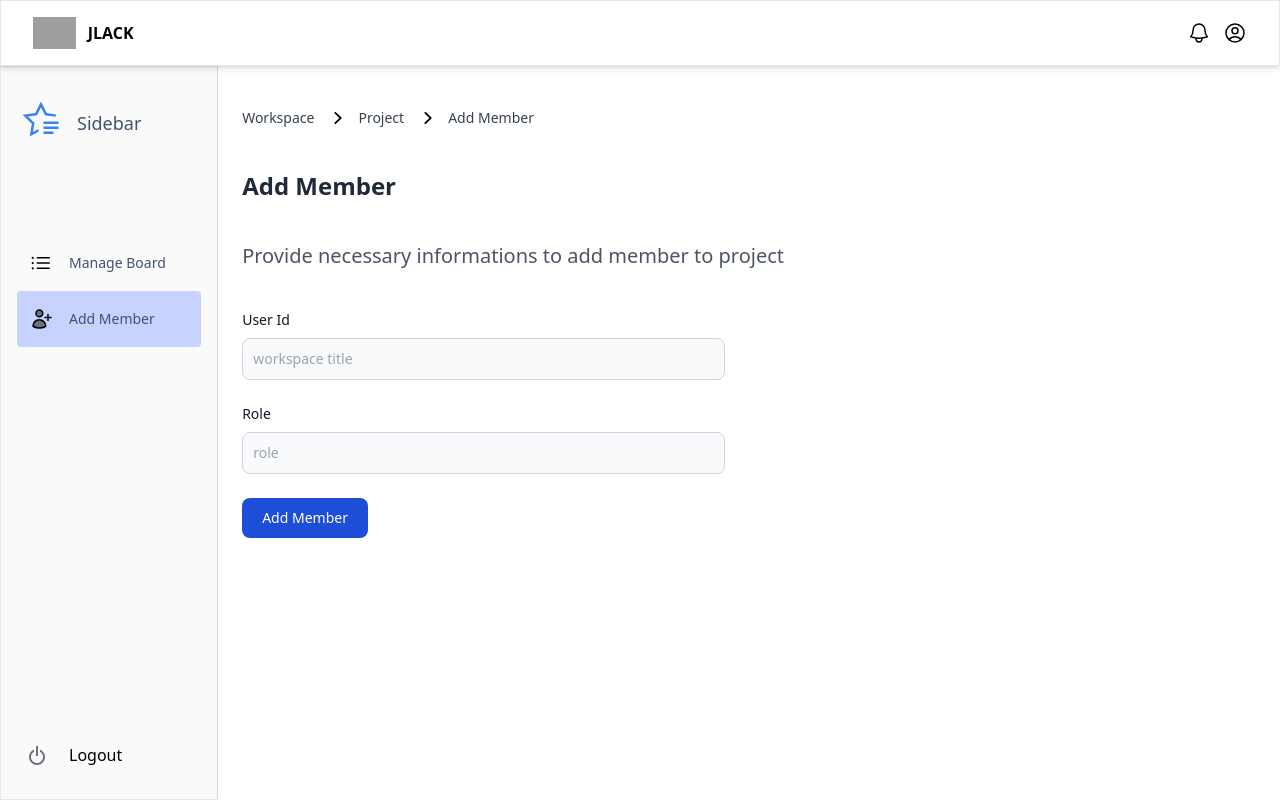
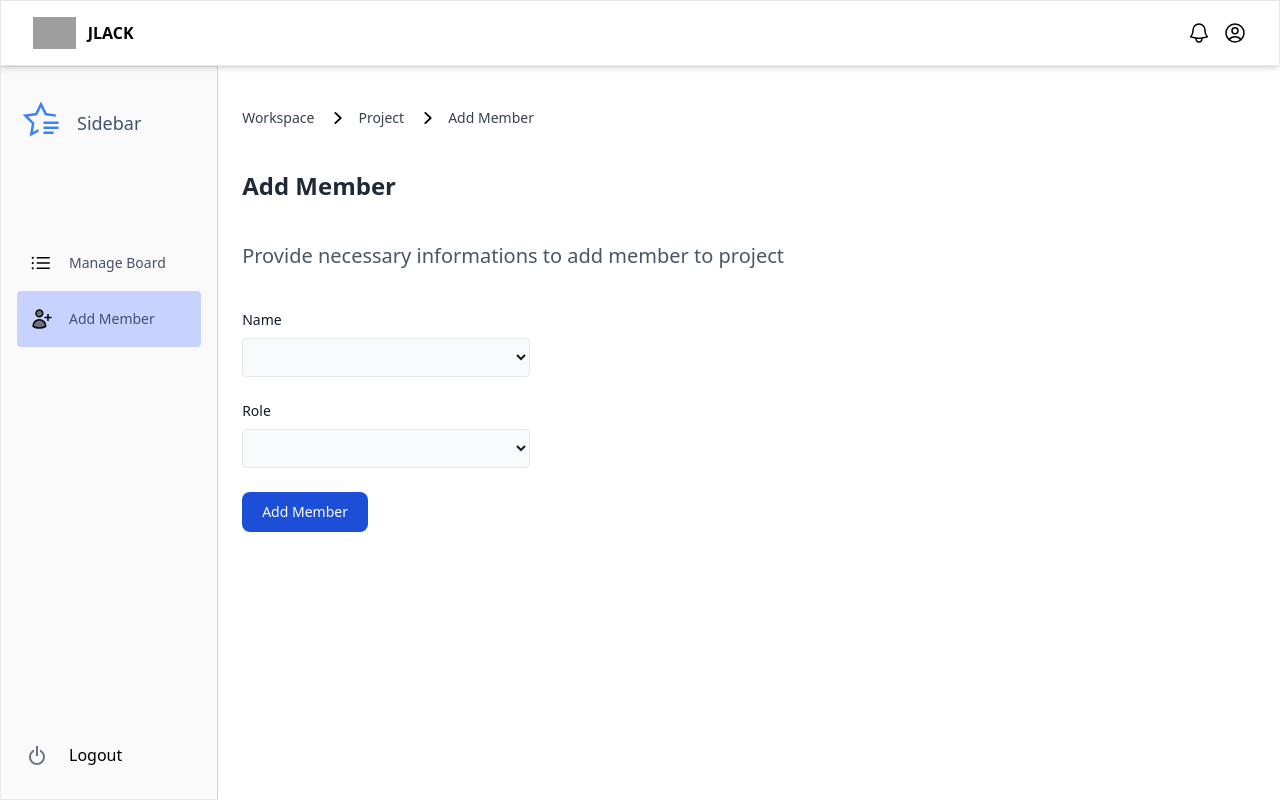
Before and after one commit to ImranChowdhuryFahim/Project-Management-Tool, a Next.js app in the folder client/: page /workspace/1/project/1/add-member in a window 1280 px wide. Built offline with nearby package versions, Linux system fonts and the light colour scheme; grey boxes are pictures that could not be loaded.

Commit message:
Implemented add member to a project

```diff
--- a/client/src/components/AddProjectMember.tsx
+++ b/client/src/components/AddProjectMember.tsx
@@ -7,31 +7,56 @@ import { BASE_API_URL } from "@/constants";
 import { useRouter } from "next/router";
 import { useDispatch } from "react-redux";
 import { setCurrentProject } from "@/slices/projectSlice";
+import Snackbar from "@mui/material/Snackbar";
+import MuiAlert, { AlertProps } from "@mui/material/Alert";
+import React from "react";
+import { IconButton } from "@mui/material";
+import CloseIcon from "@mui/icons-material/Close";
 
-export default function AddProjectMember({workspaceKey}:{workspaceKey: string}) {
-  const [email,setEmail] = useState('');
-  const [role, setRole] = useState('');
-  const [loading,setLoading] = useState(false);
-  const router = useRouter()
-  const dispatch = useDispatch()
-  const {projectKey} = router.query;
-  type Payload = {message: string};
-  type ServerError = {message: string};
-  const token = useSelector((state:RootState)=>state.auth.token);
-  const user = useSelector((state:RootState)=>state.user.user);
-  const currentWorkspace = useSelector((state:RootState)=>state.workspace.currentWorkspace)
-  const socket = useSelector((state:RootState)=> state.socket.socket);
-  const currentProject = useSelector((state:RootState)=>state.project.currentProject);
+const Alert = React.forwardRef<HTMLDivElement, AlertProps>(function Alert(
+  props,
+  ref
+) {
+  return <MuiAlert elevation={6} ref={ref} variant="filled" {...props} />;
+});
 
-  const handleCreate = async(e)=>{
-    e.preventDefault()
-    console.log(email,role,workspaceKey)
+export default function AddProjectMember({
+  workspaceKey,
+}: {
+  workspaceKey: string;
+}) {
+  const [role, setRole] = useState("");
+  const [userId, setUserId] = useState("");
+  const [loading, setLoading] = useState(false);
+  const [showSnackbar, setShowSnackbar] = useState(false);
+  const router = useRouter();
+  const dispatch = useDispatch();
+  const { projectKey } = router.query;
+  type Payload = { message: string };
+  type ServerError = { message: string };
+  const token = useSelector((state: RootState) => state.auth.token);
+
+  const currentWorkspace = useSelector(
+    (state: RootState) => state.workspace.currentWorkspace
+  );
+  const socket = useSelector((state: RootState) => state.socket.socket);
+  const currentProject = useSelector(
+    (state: RootState) => state.project.currentProject
+  );
+  const members =
+    useSelector(
+      (state: RootState) => state.workspace.currentWorkspace?.members
+    ) ?? [];
+
+  const handleCreate = async (e: any) => {
+    e.preventDefault();
+    console.log(userId, role, workspaceKey);
 
     setLoading(true);
     try {
       const res = await axios.put<Payload>(
         BASE_API_URL + `/api/project/${currentProject?._id}/member`,
-        { email, role },
+        { userId, role },
         {
           headers: {
             "auth-token": token,
@@ -39,21 +64,26 @@ export default function AddProjectMember({workspaceKey}:{workspaceKey: string})
         }
       );
       if (res.status == 200 || res.status == 201) {
-
-        const pr= await axios.get(BASE_API_URL+`/api/workspace/${workspaceKey}/project/${projectKey}`,{
+        setShowSnackbar(true);
+        const pr = await axios.get(
+          BASE_API_URL + `/api/workspace/${workspaceKey}/project/${projectKey}`,
+          {
             headers: {
               "auth-token": token,
             },
-          })
-        dispatch(setCurrentProject(pr.data.project))
+          }
+        );
+        dispatch(setCurrentProject(pr.data.project));
         setLoading(false);
         if(socket){
-          socket.emit('notification', {email,userId:user?._id,body:`You have been added to ${currentProject?.title} project`})
+          socket.emit("notification", {
+            userId,
+            body: `You have been added to ${currentProject?.title} project`,
+          });
         }
-        alert(res.data.message);
 
-        setEmail("");
         setRole("");
+        setUserId("");
       }
     } catch (error) {
       console.log(error);
@@ -65,23 +95,52 @@ export default function AddProjectMember({workspaceKey}:{workspaceKey: string})
         }
       }
     }
-  }
+  };
+
+  const handleClose = (
+    event: React.SyntheticEvent | Event,
+    reason?: string
+  ) => {
+    if (reason === "clickaway") {
+      return;
+    }
+
+    setShowSnackbar(false);
+  };
+
+  const action = (
+    <>
+      <IconButton
+        size="small"
+        aria-label="close"
+        color="inherit"
+        onClick={handleClose}
+      >
+        <CloseIcon fontSize="small" />
+      </IconButton>
+    </>
+  );
+
   return (
     <>
       <form className="w-2/4 px-6">
         <div className="mb-6">
-          <label
-            className="block mb-2 text-sm font-medium text-gray-900 dark:text-white"
-          >
-            User Id
+          <label className="block mb-2 text-sm font-medium text-gray-900 dark:text-white">
+            Name
+            <select
+              value={userId}
+              title="User"
+              onChange={(e) => setUserId(e.target.value)}
+              className="block px-4 py-2 mt-2 text-sm text-gray-900 border border-gray-200 rounded w-72 bg-gray-50 focus:outline-none focus:bg-white focus:border-blue-500"
+            >
+              <option value=""></option>
+              {members.map((m) => (
+                <option key={m.member._id} value={m.member._id}>
+                  {m.member.displayName}
+                </option>
+              ))}
+            </select>
           </label>
-          <input
-            onChange={(e)=>setEmail(e.target.value)}
-            value={email}
-            className="bg-gray-50 border border-gray-300 text-gray-900 text-sm rounded-lg focus:ring-blue-500 focus:border-blue-500 block w-full p-2.5 dark:bg-gray-700 dark:border-gray-600 dark:placeholder-gray-400 dark:text-white dark:focus:ring-blue-500 dark:focus:border-blue-500"
-            placeholder="workspace title"
-            required
-          />
         </div>
         <div className="mb-6">
           <label
@@ -89,23 +148,41 @@ export default function AddProjectMember({workspaceKey}:{workspaceKey: string})
             className="block mb-2 text-sm font-medium text-gray-900 dark:text-white"
           >
             Role
+            <select
+              name="user-role"
+              onChange={(e) => {
+                setRole(e.target.value);
+              }}
+              className="block px-4 py-2 mt-2 text-sm text-gray-900 border border-gray-200 rounded w-72 bg-gray-50 focus:outline-none focus:bg-white focus:border-blue-500"
+              value={role}
+            >
+              <option value=""></option>
+              <option value="Developer">Developer</option>
+              <option value="Quality Assurance">Quality Assurance</option>
+              <option value="Business Analyst">Business Analyst</option>
+            </select>
           </label>
-          <input
-            onChange={(e)=>{setRole(e.target.value.toUpperCase())}}
-            value={role}
-            className="bg-gray-50 border border-gray-300 text-gray-900 text-sm rounded-lg focus:ring-blue-500 focus:border-blue-500 block w-full p-2.5 dark:bg-gray-700 dark:border-gray-600 dark:placeholder-gray-400 dark:text-white dark:focus:ring-blue-500 dark:focus:border-blue-500"
-            placeholder="role"
-            required
-          />
         </div>
 
         <button
-          onClick={(e)=>{handleCreate(e)}}
+          onClick={(e) => {
+            handleCreate(e);
+          }}
           className="text-white bg-blue-700 hover:bg-blue-800 focus:ring-4 focus:outline-none focus:ring-blue-300 font-medium rounded-lg text-sm w-full sm:w-auto px-5 py-2.5 text-center dark:bg-blue-600 dark:hover:bg-blue-700 dark:focus:ring-blue-800"
         >
           Add Member
         </button>
       </form>
+      <Snackbar
+        open={showSnackbar}
+        autoHideDuration={2000}
+        onClose={handleClose}
+        action={action}
+      >
+        <Alert onClose={handleClose} severity="success" sx={{ width: "100%" }}>
+          Member Added Successfully!
+        </Alert>
+      </Snackbar>
     </>
   );
 }
```
